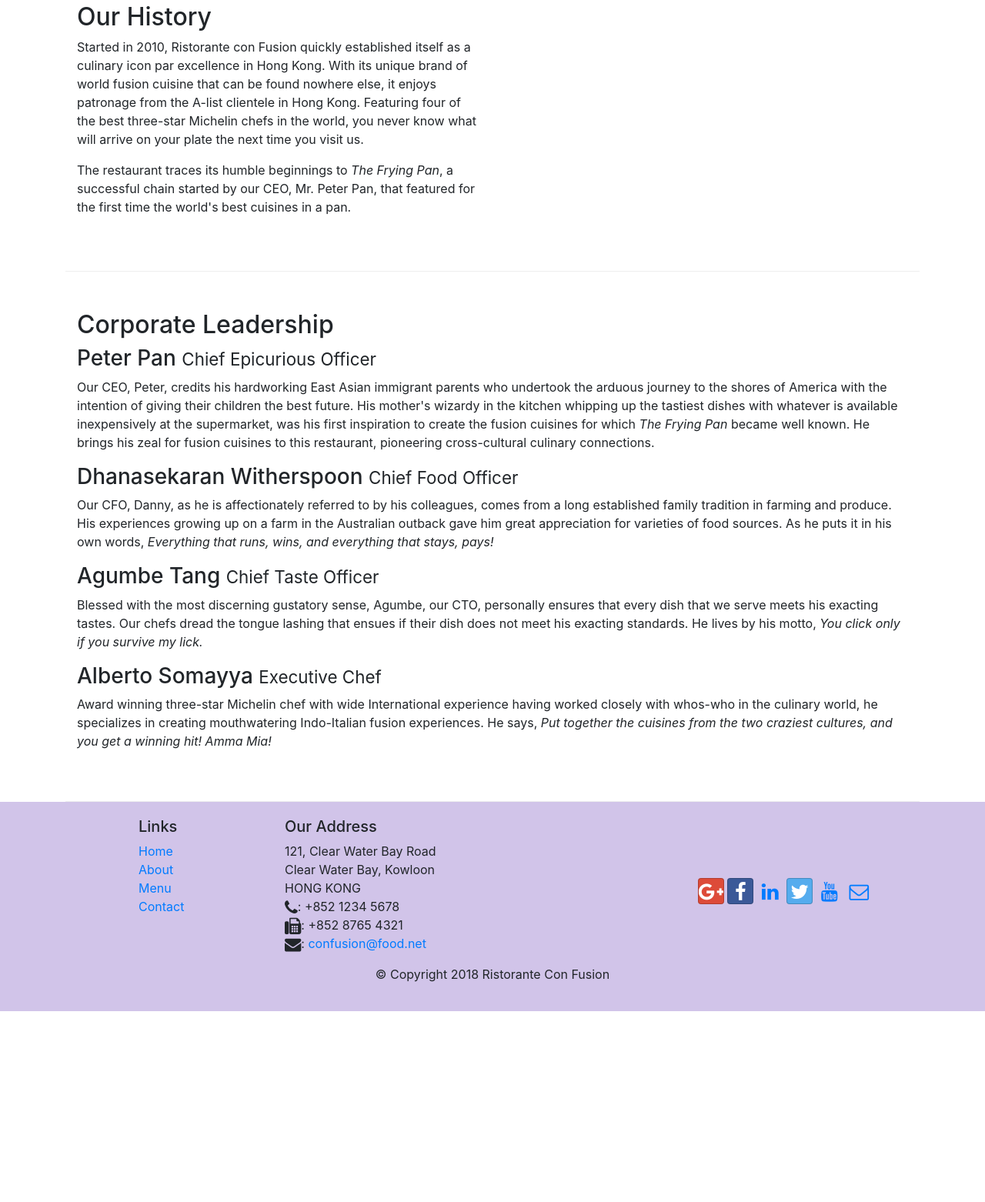
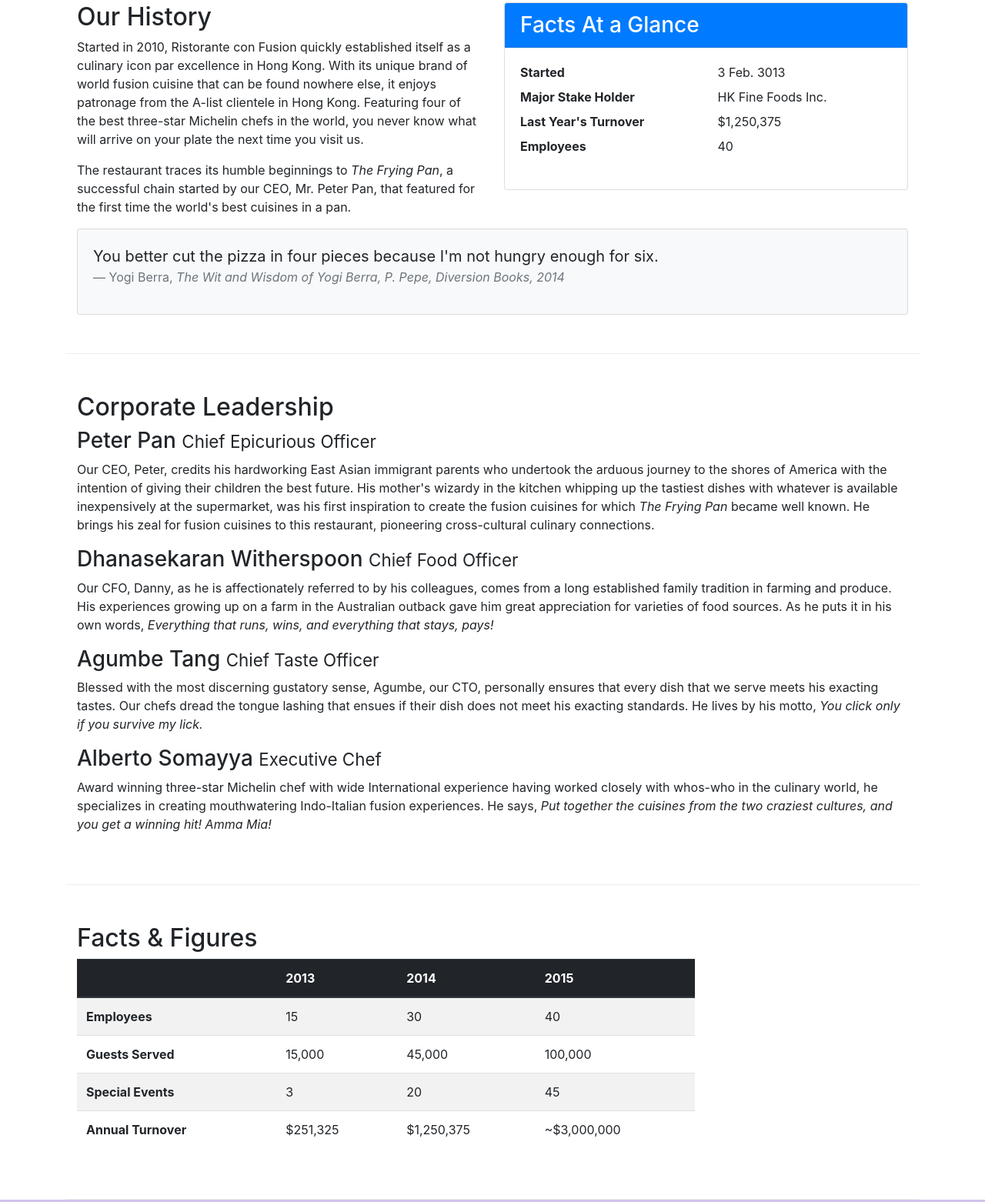
Before and after one commit to melbarth/melbarth.github.io, a website: page aboutus.html in a window 1280 px wide. Shown: the part 462-2024 px from the top of the page at 77% size. Before the commit the page ends 1776 px from the top, so only its background shows below. Drawn offline with nearby package versions, Linux system fonts and the light colour scheme.

Commit message:
Tables and Cards

```diff
--- a/aboutus.html
+++ b/aboutus.html
@@ -70,7 +70,36 @@
                 <p>The restaurant traces its humble beginnings to <em>The Frying Pan</em>, a successful chain started
                     by our CEO, Mr. Peter Pan, that featured for the first time the world's best cuisines in a pan.</p>
             </div>
-            <div>
+            <div class="col-sm">
+                <div class="card">
+                    <h3 class="card-header bg-primary text-white">Facts At a Glance</h3>
+                    <div class="card-body">
+                        <dl class="row">
+                            <dt class="col-6">Started</dt>
+                            <dd class="col-6">3 Feb. 3013</dd>
+                            <dt class="col-6">Major Stake Holder</dt>
+                            <dd class="col-6">HK Fine Foods Inc.</dd>
+                            <dt class="col-6">Last Year's Turnover</dt>
+                            <dd class="col-6">$1,250,375</dd>
+                            <dt class="col-6">Employees</dt>
+                            <dd class="col-6">40</dd>
+                        </dl>
+                    </div>
+                </div>
+            </div>
+            <div class="col-12">
+                <div class="card card-body bg-light">
+                    <blockquote class="blockquote">
+                        <p class="mb-0">
+                            You better cut the pizza in four pieces because I'm not hungry enough for six.
+                        </p>
+                        <footer class="blockquote-footer">Yogi Berra,
+                            <cite title="Source Title">
+                                The Wit and Wisdom of Yogi Berra, P. Pepe, Diversion Books, 2014
+                            </cite>
+                        </footer>
+                    </blockquote>
+                </div>
             </div>
         </div>
 
@@ -101,7 +130,52 @@
                         cultures, and you get a winning hit! Amma Mia!</em></p>
             </div>
         </div>
+        <div class="row row-content">
+            <div class="col-12 col-sm-9">
+                <h2>Facts & Figures</h2>
+                <div class="table-responsive">
+                    <table class="table table-striped">
+                        <thead class="thead-dark">
+                            <tr>
+                                <th>&nbsp;</th>
+                                <th>2013</th>
+                                <th>2014</th>
+                                <th>2015</th>
+                            </tr>
+                        </thead>
+                        <tbody>
+                            <tr>
+                                <th>Employees</th>
+                                <td>15</td>
+                                <td>30</td>
+                                <td>40</td>
+                            </tr>
+                            <tr>
+                                <th>Guests Served</th>
+                                <td>15,000</td>
+                                <td>45,000</td>
+                                <td>100,000</td>
+                            </tr>
+                            <tr>
+                                <th>Special Events</th>
+                                <td>3</td>
+                                <td>20</td>
+                                <td>45</td>
+                            </tr>
+                            <tr>
+                                <th>Annual Turnover</th>
+                                <td>$251,325</td>
+                                <td>$1,250,375</td>
+                                <td>~$3,000,000</td>
+                            </tr>
+                        </tbody>
+                    </table>
+                </div>
+            </div>
+            <div class="col-12 col-sm-3">
 
+            </div>
+        </div>
     </div>
 
     <footer class="footer">
```
